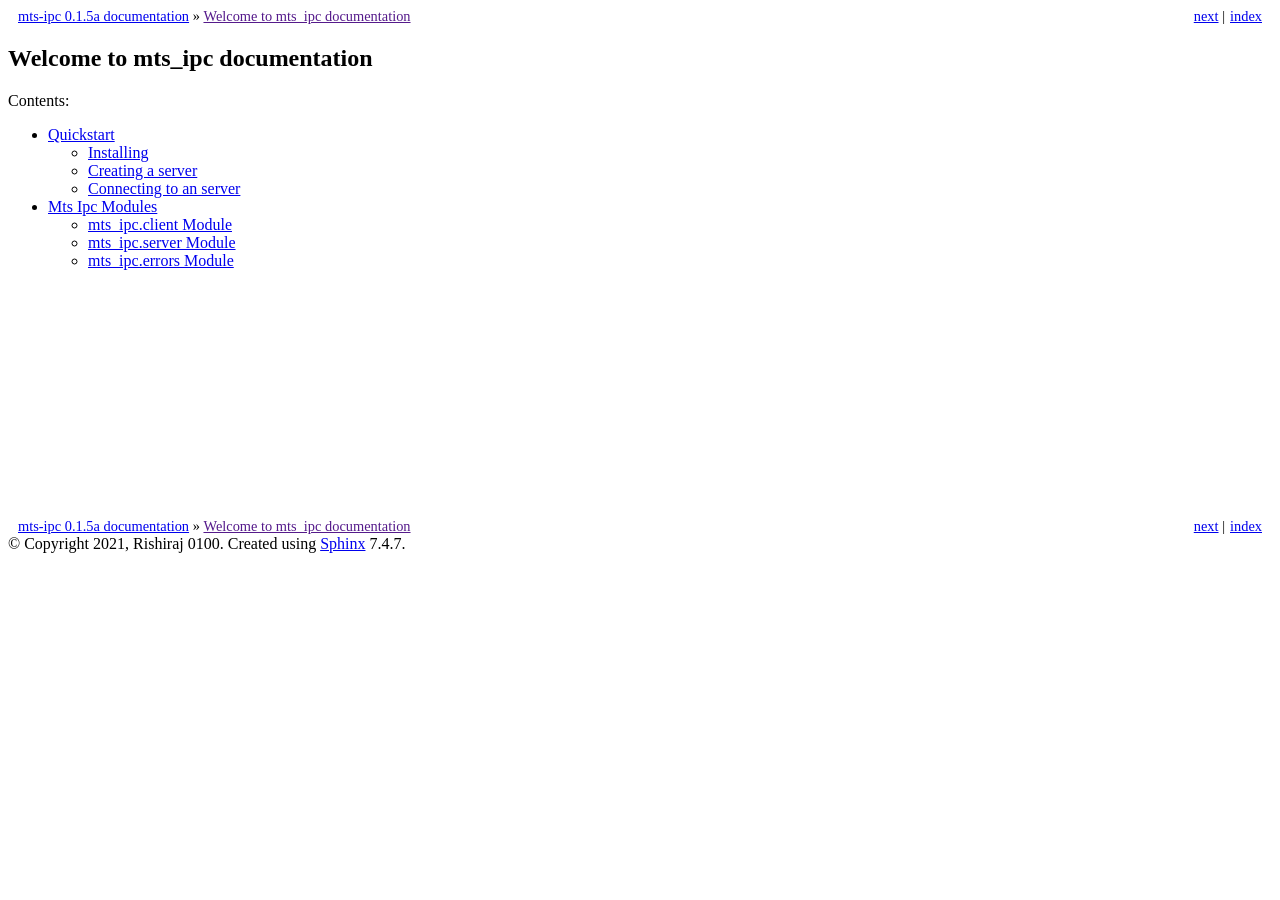
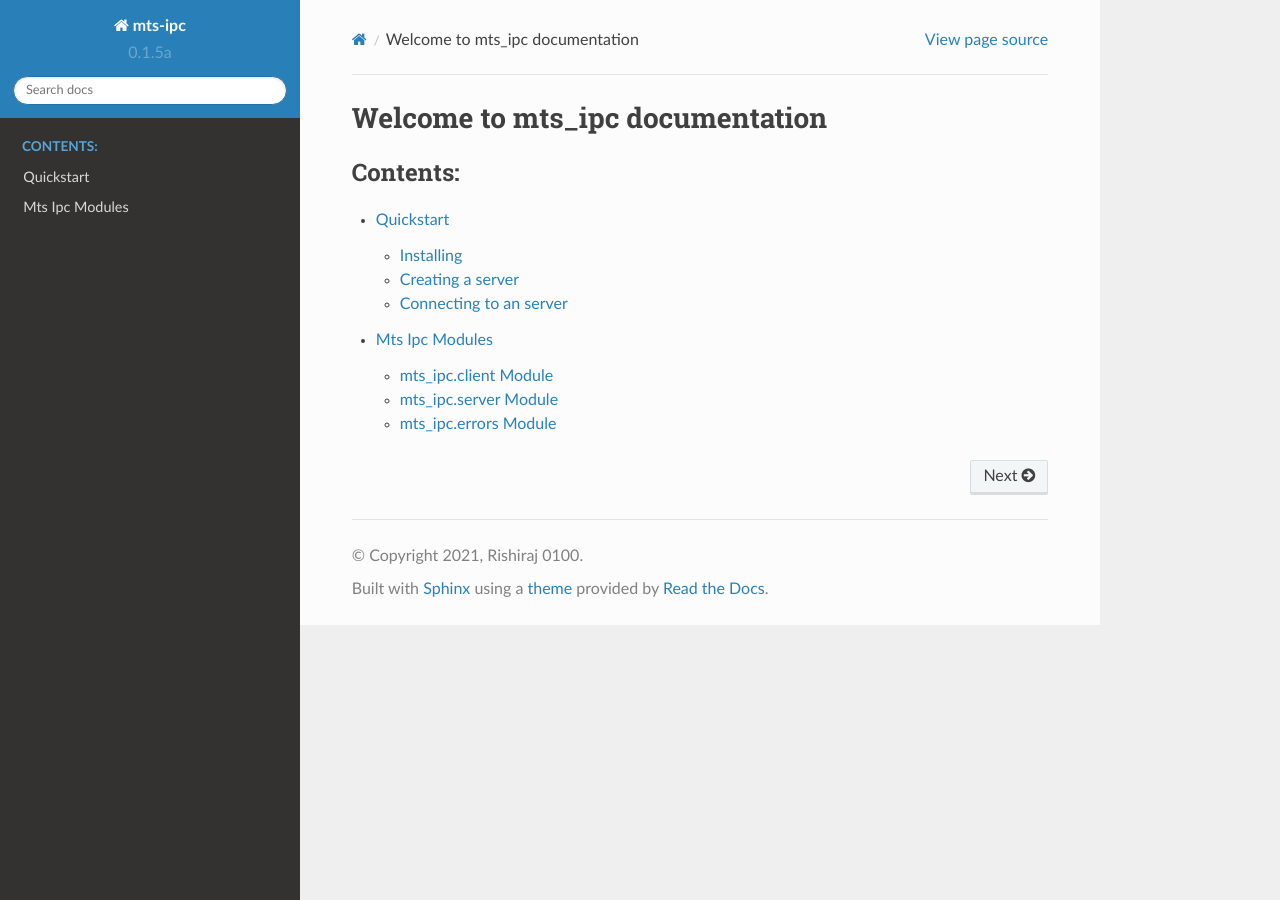
Before and after one commit to Rishiraj0100/Mts-ipc, a Sphinx documentation site: the page built from docs/index.rst, in a window 1280 px wide. Built offline with Sphinx 7.4.7 and the Read the Docs theme 2.0.0, drawn with Linux system fonts in a browser that asks for light colours.

Commit message:
Update conf.py

```diff
--- a/docs/conf.py
+++ b/docs/conf.py
@@ -82,8 +82,7 @@ exclude_patterns = ['_build']
 # The theme to use for HTML and HTML Help pages.  See the documentation for
 # a list of builtin themes.
 #
-# html_theme = 'sphinx_rtd_theme'
-html_theme = 'basic'
+html_theme = 'sphinx_rtd_theme'
 
 # Theme options are theme-specific and customize the look and feel of a theme
 # further.  For a list of options available for each theme, see the
```
